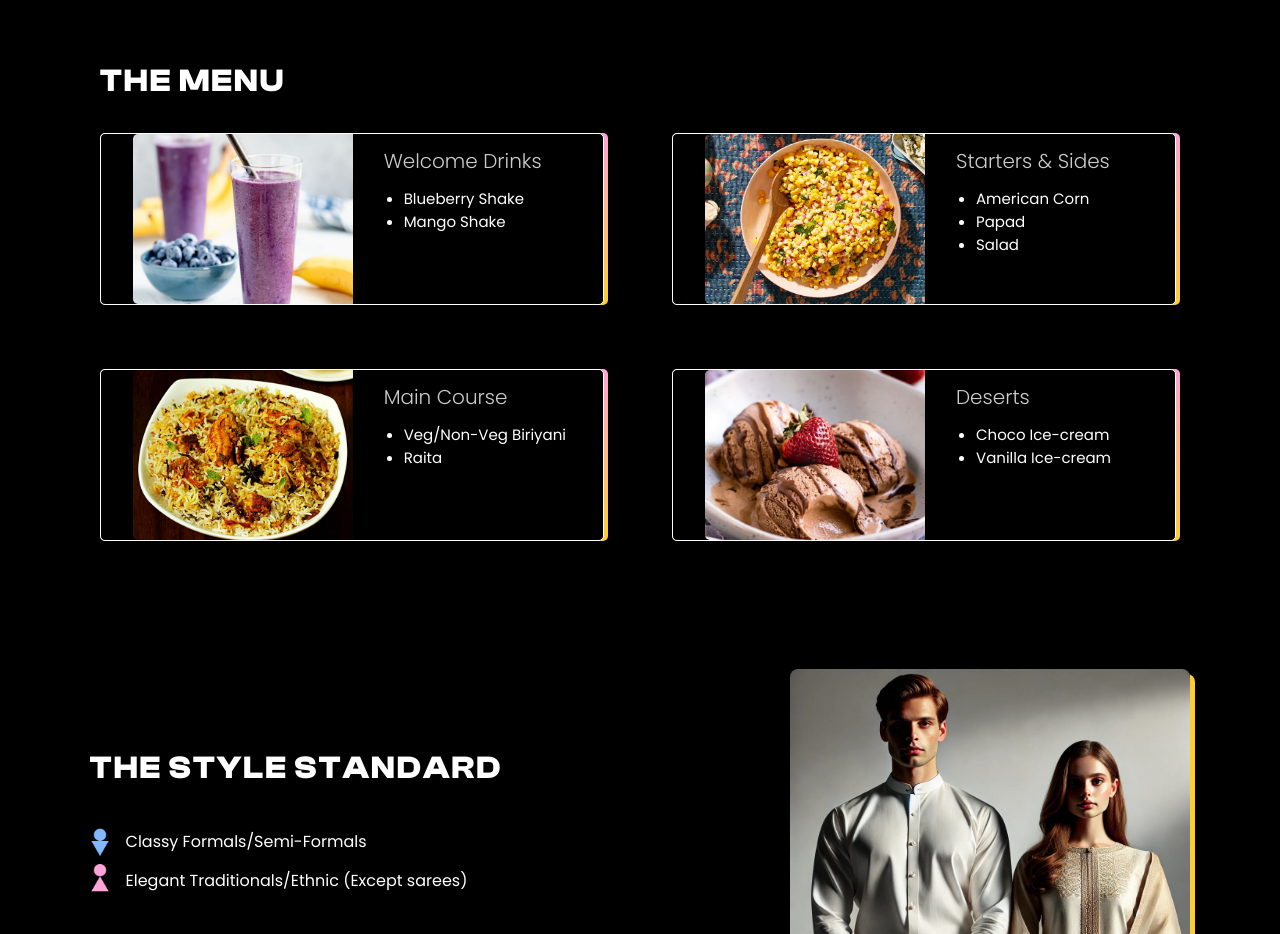
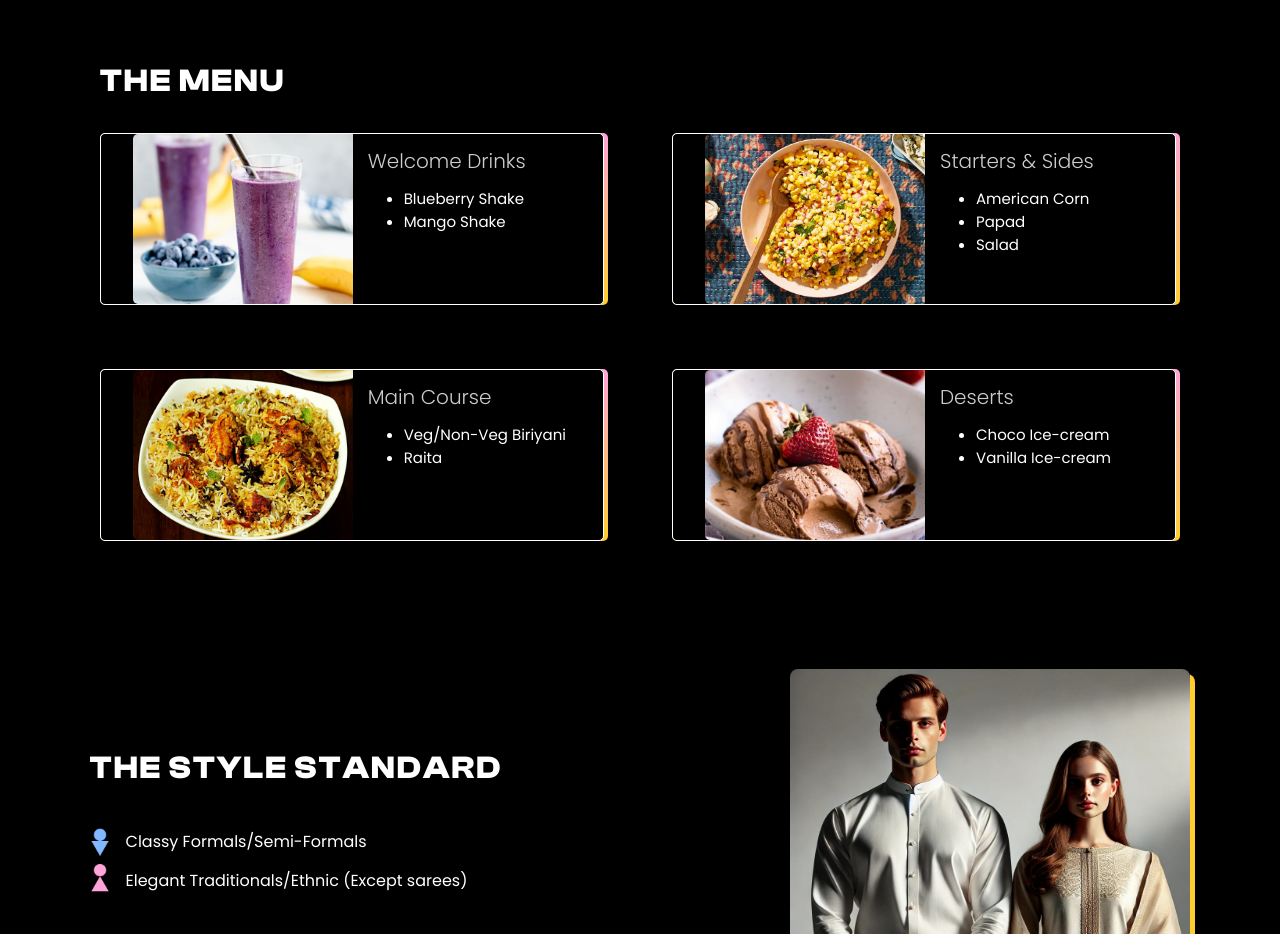
Before and after one commit to suryadash0967/aagaaz, a React (Vite) app: page / in a window 1280 px wide. Shown: the part 5340-6274 px from the top of the page. Built offline with nearby package versions, Linux system fonts and the light colour scheme; some icons are missing.

Commit message:
adjust menu dish description

```diff
--- a/src/App.css
+++ b/src/App.css
@@ -899,7 +899,7 @@ body {
   border-radius: 5px;
 }
 
-.menu-desc {
+.menu-desc ul {
   padding-left: 1rem;
   word-wrap: break-word;
 }
```
